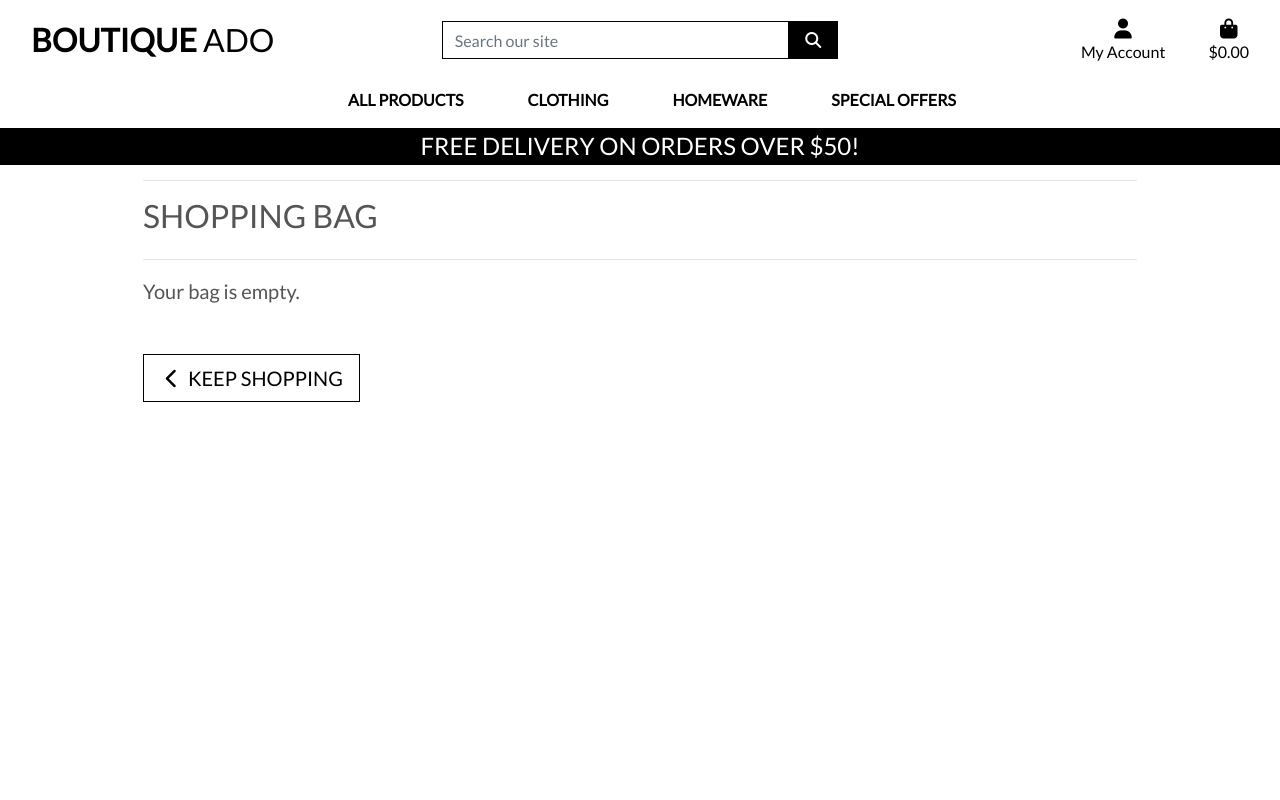
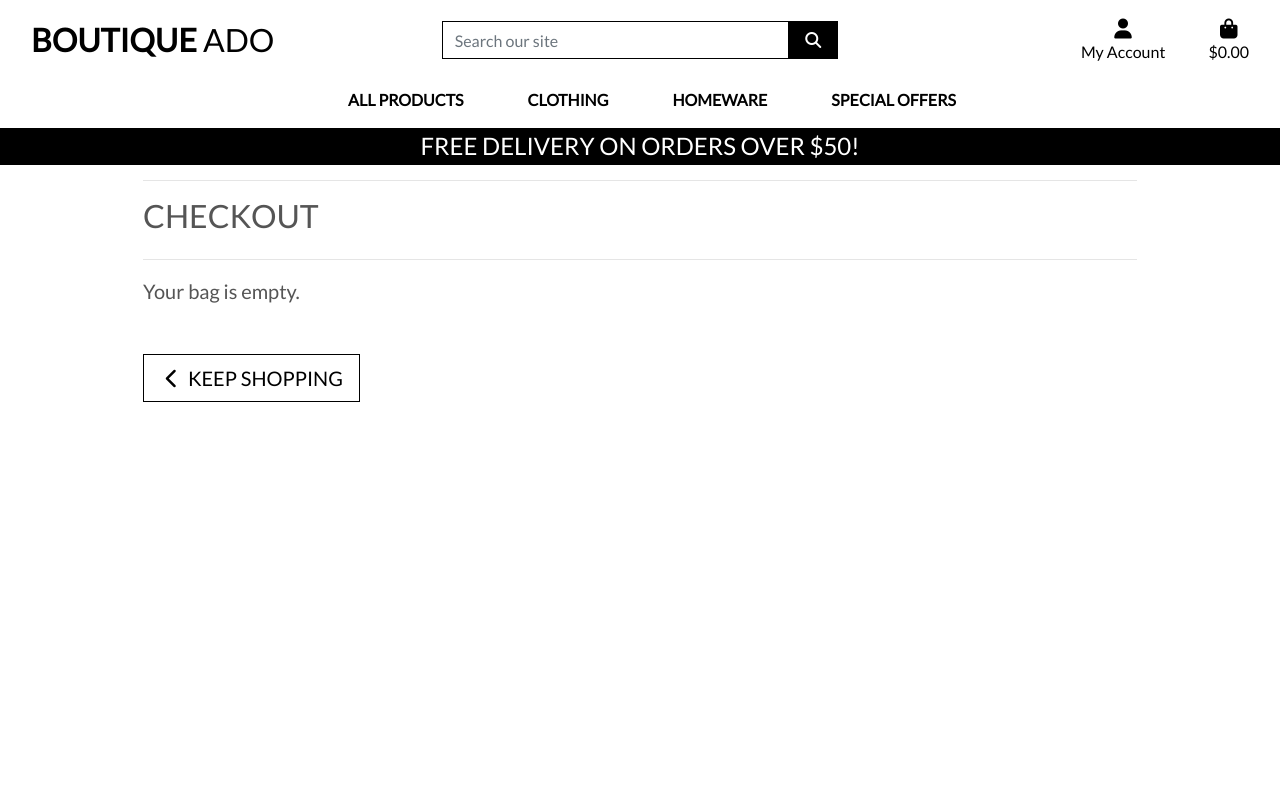
Before and after one commit to PhilippeItsMe/ci-boutique-ado-django, a Django app: page /bag/ in a window 1280 px wide. Run offline with Django 3.2, Linux system fonts and the light colour scheme; parts of the project's set-up code (start-up, migrations or seed data) failed here and were passed over; some libraries are stand-ins or nearby versions.

Commit message:
Set up check out +

```diff
--- a/bag/templates/bag/bag.html
+++ b/bag/templates/bag/bag.html
@@ -16,7 +16,7 @@
     <div class="row">
         <div class="col">
             <hr>
-            <h2 class="logo-font mb-4">Shopping Bag</h2>
+            <h2 class="logo-font mb-4">Checkout</h2>
             <hr>
         </div>
     </div>
@@ -82,8 +82,7 @@
                             </form>
                             <a class="update-link text-info"><small>Update</small></a>
                             <a class="remove-item text-danger float-right" id="remove_{{ item.item_id }}"
-                                data-size="{{ item.size }}"><small>Remove</small></a>
-                        </td>
+                                data-product_size="{{ item.size }}"><small>Remove</small></a>
                         </td>
                         <td class="py-3">
                             <p class="my-0">${{ item.product.price | calc_subtotal:item.quantity }}</p>
@@ -111,7 +110,7 @@
                                 </span>
                                 <span class="text-uppercase">Keep Shopping</span>
                             </a>
-                            <a href="" class="btn btn-black rounded-0 btn-lg">
+                            <a href="{% url 'checkout' %}" class="btn btn-black rounded-0 btn-lg">
                                 <span class="text-uppercase">Secure Checkout</span>
                                 <span class="icon">
                                     <i class="fas fa-lock"></i>
@@ -149,11 +148,11 @@
     $('.remove-item').click(function (e) {
         var csrfToken = "{{ csrf_token }}";
         var itemId = $(this).attr('id').split('remove_')[1];
-        var size = $(this).data('size');
+        var size = $(this).data('product_size');
         var url = `/bag/remove/${itemId}/`;
         var data = {
             'csrfmiddlewaretoken': csrfToken,
-            'size': size
+            'product_size': size
         };
         $.post(url, data)
             .done(function () {
--- a/checkout/templates/checkout/checkout.html
+++ b/checkout/templates/checkout/checkout.html
@@ -131,3 +131,8 @@
                         <span>Your card will be charged <strong>${{ grand_total|floatformat:2 }}</strong></span>
                     </p>
                 </div>
+            </form>
+        </div>
+    </div>
+</div>
+{% endblock %}
```
Also changed, not shown: boutique_ado/settings.py (+12 -1 lines).
